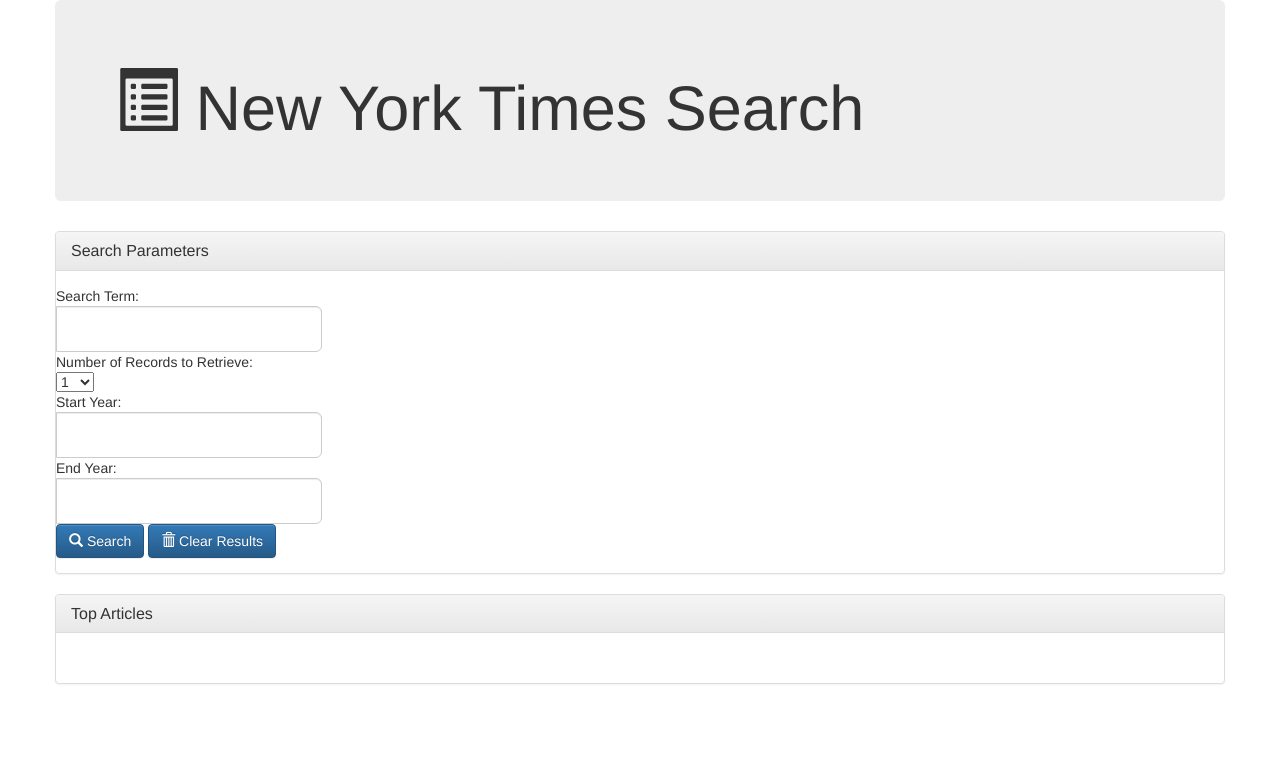
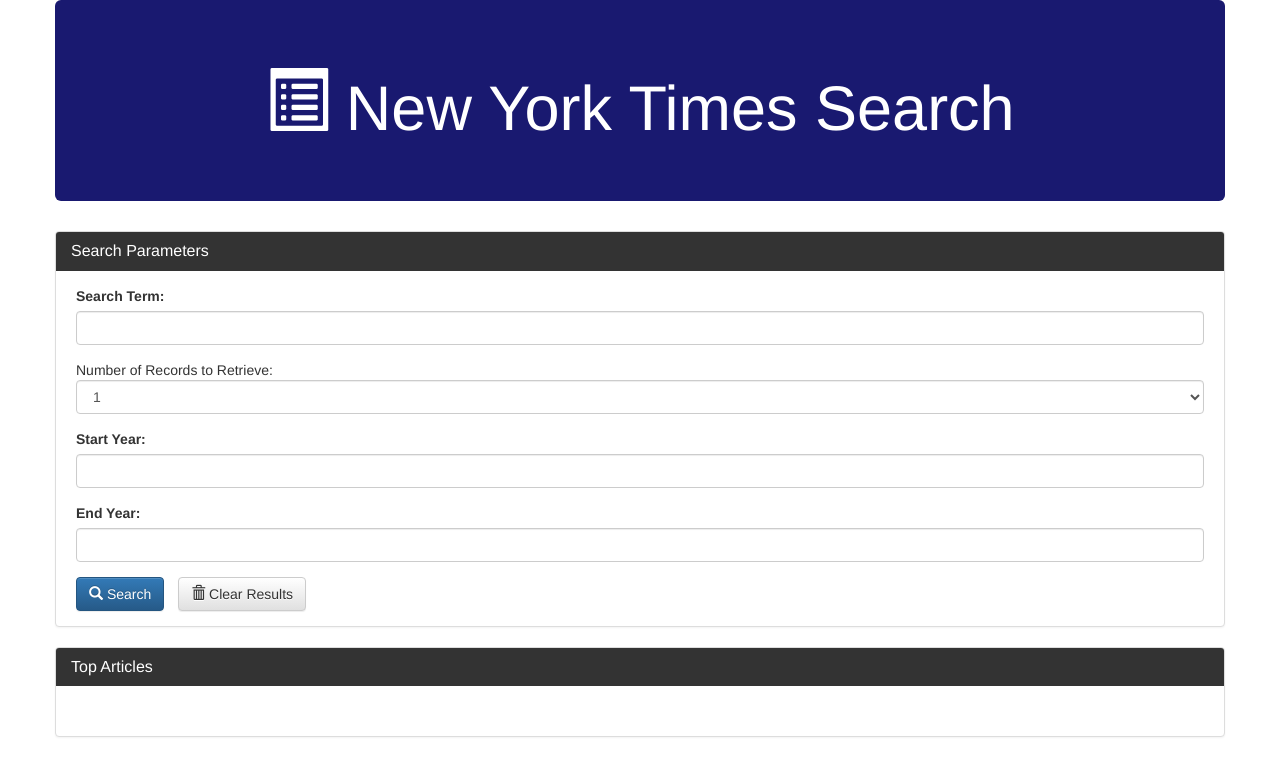
Before and after one commit to epribs/nytimes-search, a plain HTML site: page index.html in a window 1280 px wide. Drawn offline with nearby package versions, Linux system fonts and the light colour scheme.

Commit message:
fixing boostrap error

```diff
--- a/assets/css/styles.css
+++ b/assets/css/styles.css
@@ -0,0 +1,23 @@
+.jumbotron {
+	background-color: #191970;
+	color: white;
+	text-align: center;
+}
+
+.form-group {
+	margin-left: 20px;
+	margin-right: 20px;
+}
+.buttons {
+	margin-left: 20px;
+	margin-right: 20px;
+}
+.btnSearch {
+	margin-right: 10px;
+}
+.panel > .panel-heading {
+    background-image: none;
+    background-color: #333;
+    color: #fff;
+		border-color: #333;
+}
--- a/index.html
+++ b/index.html
@@ -3,7 +3,9 @@
 	<head>
 		<meta charset="UTF-8">
 		<title>New York Times Article Search</title>
-		<!-- Latest compiled and minified CSS -->
+		<script src="https://ajax.googleapis.com/ajax/libs/jquery/3.1.1/jquery.min.js"></script>
+
+<!-- Latest compiled and minified CSS -->
 <link rel="stylesheet" href="https://maxcdn.bootstrapcdn.com/bootstrap/3.3.7/css/bootstrap.min.css" integrity="sha384-BVYiiSIFeK1dGmJRAkycuHAHRg32OmUcww7on3RYdg4Va+PmSTsz/K68vbdEjh4u" crossorigin="anonymous">
 
 <!-- Optional theme -->
@@ -11,8 +13,6 @@
 
 <!-- Latest compiled and minified JavaScript -->
 <script src="https://maxcdn.bootstrapcdn.com/bootstrap/3.3.7/js/bootstrap.min.js" integrity="sha384-Tc5IQib027qvyjSMfHjOMaLkfuWVxZxUPnCJA7l2mCWNIpG9mGCD8wGNIcPD7Txa" crossorigin="anonymous"></script>
-
-<script type="text/javascript" src="https://code.jquery.com/jquery-2.2.0.min.js"></script>
 
 <link rel="stylesheet" href="assets/css/styles.css">
 
@@ -35,15 +35,15 @@
 					 </div>
 					 <div class="panel-body">
 					   <div class="row">
-					   	<div class="searchTerm input-group input-group-lg">
-					   		Search Term:<br>
-					   		<input type="text" class="form-control searchInput" >
+					   	<div class="searchTerm form-group">
+					   		<label for="searchTermInput">Search Term:</label>
+					   		<input type="text" class="form-control searchInput" id="searchTermInput">
 					   	</div>
 					   </div>
 					   <div class="row">
-					   	<div class="numberResults input-group input-group-lg">
-					   		Number of Records to Retrieve:<br>
-					   		<select name="inputResults">
+					   	<div class="numberResults form-group">
+					   		<lable for="resultsListNumberSelect">Number of Records to Retrieve:</lable>
+					   		<select name="inputResults" id="resultsListNumberSelect" class="form-control">
 								  <option value="1">1</option>
 								  <option value="5">5</option>
 								  <option value="10">10</option>
@@ -51,21 +51,21 @@
 					   	</div>
 					   </div>
 					   <div class="row">
-					   	<div class="startYear input-group input-group-lg">
-					   		Start Year:<br>
-					   		<input type="text" class="form-control yearStart">
+					   	<div class="startYear form-group">
+					   		<label for="sY">Start Year:</label>
+					   		<input type="text" class="form-control yearStart" id="sY">
 					   	</div>
 					   </div>
 					   <div class="row">
-					   	<div class="endYear input-group input-group-lg">
-					   		End Year:<br>
-					   		<input type="text" class="form-control yearEnd">
+					   	<div class="endYear form-group">
+					   		<label for="eY">End Year:</label>
+					   		<input type="text" class="form-control yearEnd" id="eY">
 					   	</div>
 					   </div>
 					   <div class="row">
 					   	<div class="buttons">
 					   		<button type="button" class="btn btn-primary btnSearch" onclick="seach()"><span class="glyphicon glyphicon-search"></span> Search</button>
-					   		<button type="button" class="btn btn-primary btnClear" onclick="clearInputs()"><span class="glyphicon glyphicon-trash"></span> Clear Results</button>
+					   		<button type="button" class="btn btn-default btnClear" onclick="clearInputs()"><span class="glyphicon glyphicon-trash"></span> Clear Results</button>
 					   	</div>
 					   </div>
 					 </div>
```
